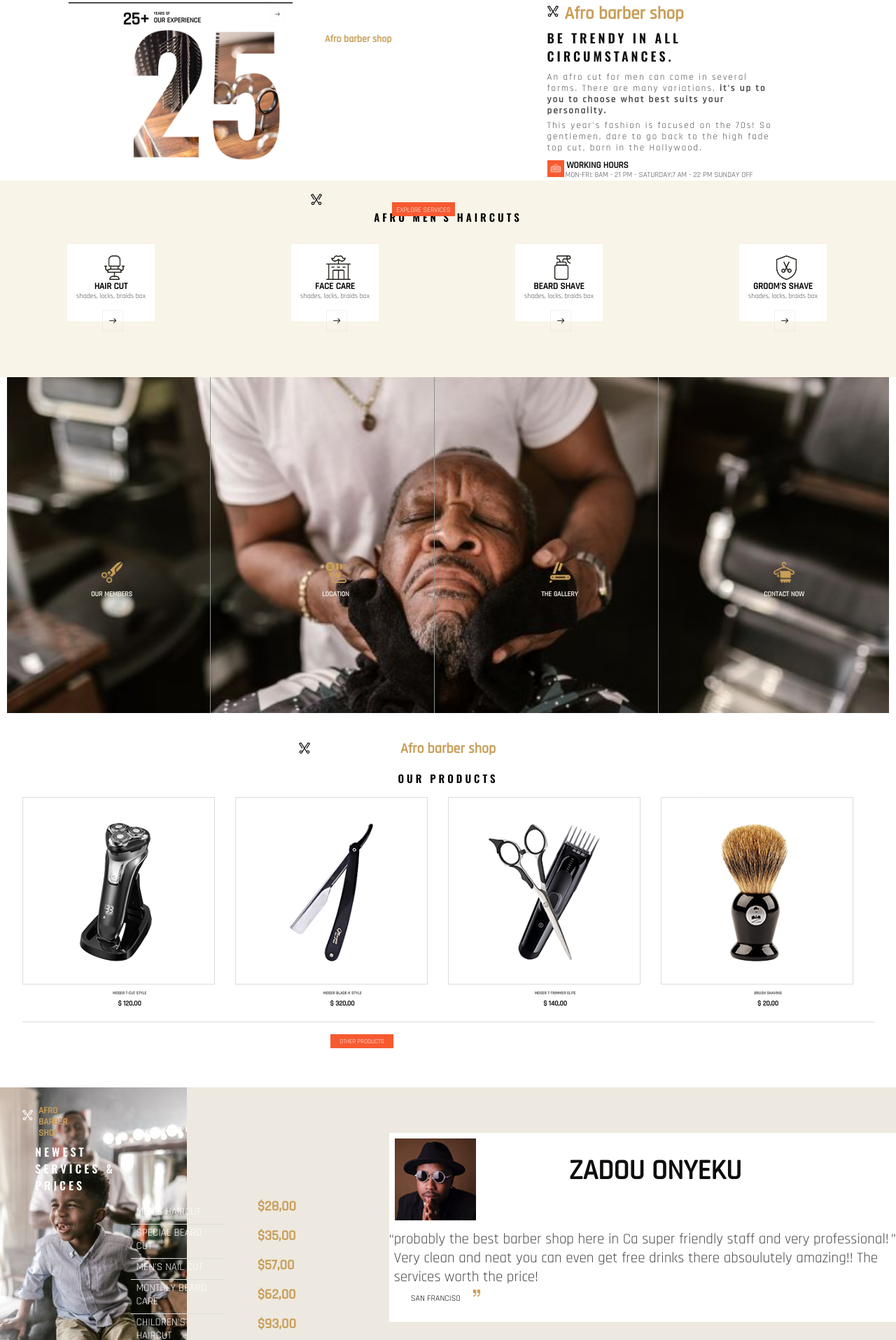
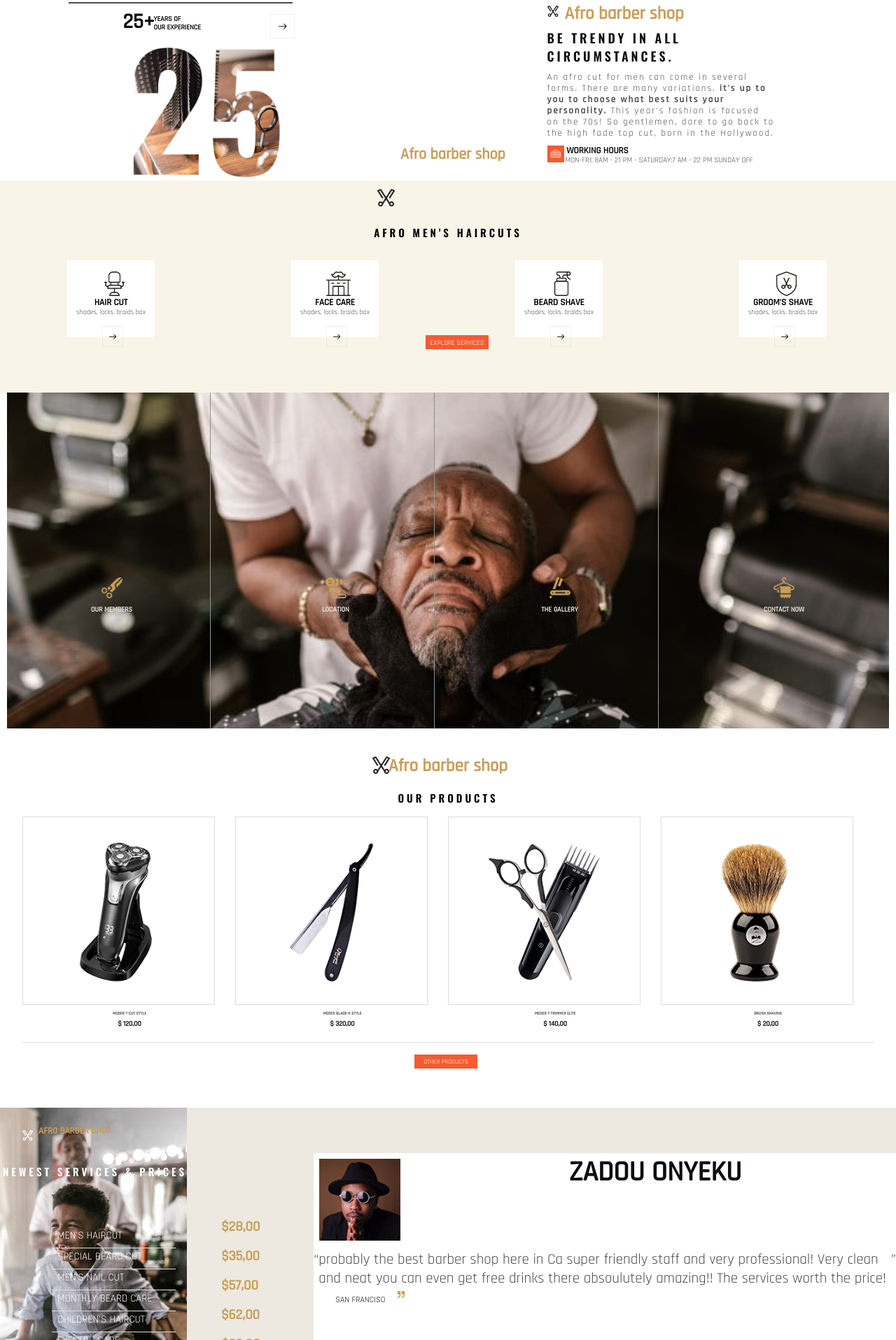
Before and after one commit to ikki-sasa/BarberShop, a plain HTML site: page index.html in a window 1280 px wide. Shown: the part 885-2800 px from the top of the page at 70% size. Drawn offline with nearby package versions, Linux system fonts and the light colour scheme.

Commit message:
modification responsive barber

```diff
--- a/index.html
+++ b/index.html
@@ -78,8 +78,7 @@
               <strong>
                 it's up to you to choose what best suits your
                 personality.</strong>
-            </p>
-            <p>
+
               This year's fashion is focused on the 70s! So gentlemen, dare to
               go back to the high fade top cut, born in the Hollywood.
             </p>
--- a/styles.css
+++ b/styles.css
@@ -997,11 +997,7 @@ Phone version
     margin: 10px 60px;
   }
 
-  /*
-  .section-prices-main-logo {
-    width: 15px;
-    height: 15px;
-  } */
+
   .section-prices-main-logo {
     width: 15px;
     height: 15px;
@@ -1126,15 +1122,6 @@ Phone version
     text-align: center;
   }
 
-  /* .section-services-title {
-    margin: 115px;
-    font-size: 13px;
-    position: absolute;
-    top: 45%;
-    text-align: center;
-} */
-
-
   .btn-section-services a {
     left: 40%;
   }
@@ -1273,7 +1260,125 @@ Phone version
 
 }
 
+
+
 /* Pad  */
+
+@media screen and (min-width: 628px) {
+  .section-upper-img-2 {
+    margin: -40px -23px 0px;
+  }
+
+  .section-about-main-logo {
+    width: 15px;
+    margin: 6px 1px 17px;
+  }
+
+  .section-about-title {
+    margin: -36px 18px;
+    font-size: 15px;
+  }
+
+  .section-about h2 {
+    font-size: 15px;
+  }
+
+  .section-about-p2 {
+    font-size: 10px;
+  }
+
+  .section-about-t-hours {
+    display: contents;
+    font-size: 13px;
+  }
+
+  .section-about-p-hours {
+    font-size: 11px;
+    margin-left: 26px;
+    margin-top: -2px;
+  }
+
+  .section-services-title {
+    margin: 275px 0 0 9em;
+    top: 47%;
+    font-size: 25px;
+  }
+
+  .section-services-main-logo {
+    width: 25px;
+    margin: -16px 13.7em;
+  }
+
+  .section-services-h-title {
+    margin-top: 2em;
+  }
+
+  .btn-section-services button {
+    margin: 3.5rem 13.5rem;
+  }
+
+  .section-products-titles {
+    margin: -40px 77px;
+    font-size: 25px;
+    margin-bottom: auto;
+  }
+
+  .section-products-main-logo {
+    margin: 8px 166px;
+  }
+
+  .btn-section-products {
+    margin-left: -7.5rem;
+  }
+}
+
+@media screen and (min-width: 676px) {
+
+  .box-color {
+    font-size: 30px;
+    margin: -8px -14px -29px;
+  }
+
+  .section-about-p {
+    margin: 0 47px 0 30px;
+    font-size: 10px;
+  }
+
+  .section-upper-img-1 {
+    width: 35px;
+    margin: -45px 0 3em 10em;
+  }
+
+  .section-upper-img-2 {
+    width: 72%;
+    margin: -24px -23px 0px;
+  }
+
+  .section-services-title {
+    margin: 275px 0 0 10em;
+    top: 50.5%;
+    font-size: 25px;
+  }
+
+  .section-services-main-logo {
+    margin: -20px 15.7em;
+  }
+
+  .btn-section-services button {
+    margin: 5.5rem 13.5rem;
+  }
+
+  .section-products-main-logo {
+    width: 25px;
+  }
+
+  .section-products-titles {
+    margin: -40px 77px;
+    font-size: 25px;
+    margin-bottom: auto;
+  }
+}
+
 @media screen and (min-width: 768px) {
   .hero {
     margin-bottom: 3em;
@@ -1325,7 +1430,7 @@ Phone version
   }
 
   .section-upper-img-2 {
-    width: 70%;
+    width: 62%;
     margin: -25px 0 0;
   }
 
@@ -1376,17 +1481,17 @@ Phone version
   }
 
   .section-services-main-logo {
-    width: 16px;
-    margin: -16px 22.8em;
+    width: 25px;
+    margin: -25px 19em;
   }
 
   .section-services-title {
-    margin: 339px;
+    margin: 339px 0 0 12em;
     top: 53%;
   }
 
   .btn-section-services button {
-    margin: 9.5rem 16rem;
+    margin: 10.5rem 16rem;
   }
 
   .container-services .box-1 {
@@ -1407,7 +1512,7 @@ Phone version
   }
 
   .section-products-main-logo {
-    margin: 15px 290px;
+    margin: 1em 23.5em;
   }
 
   .btn-section-products {
@@ -1470,6 +1575,93 @@ Phone version
   }
 }
 
+@media screen and (min-width: 865px) {
+  .section-about-title {
+    margin: -44px 20px;
+  }
+
+  .section-services-title {
+    margin: 339px 0 0 14em;
+    top: 60%;
+  }
+
+  .section-services-main-logo {
+    width: 25px;
+    margin: -25px 22.5em;
+  }
+
+  .btn-section-services button {
+    margin: 14.5rem 16rem;
+  }
+}
+
+@media screen and (min-width: 992px) {
+  .section-services-title {
+    margin: 343px 0 0 16em;
+    top: 69%;
+  }
+
+
+  .section-about-p2 {
+    font-size: 13px;
+  }
+
+  .section-services-main-logo {
+    width: 25px;
+    margin: -25px 26.5em;
+  }
+
+  .btn-section-services button {
+    margin: 19.5rem 17rem;
+  }
+
+  .btn-section-products {
+    margin-left: 4.5rem;
+  }
+
+  .section-products-main-logo {
+    margin: 1em 34.5em;
+  }
+
+  .hair-styles {
+    margin-left: 1em;
+    position: absolute;
+    margin-top: 9em;
+  }
+
+  .prices-services {
+    width: 5%;
+    font-size: 15px;
+    margin-left: -8em;
+    line-height: 2.8em;
+    margin-top: 9em;
+  }
+
+  .pricing h2 {
+    font-size: 15px;
+    margin-left: -155px;
+  }
+
+  .reviews {
+    width: 65%;
+    height: 356px;
+  }
+
+  .reviews-img-face {
+    width: 40%;
+    height: 60%;
+    margin: 8px;
+  }
+
+  .reviews h3 {
+    display: flex;
+    font-size: 60px;
+    position: absolute;
+    left: 65%;
+    margin-top: -5em;
+  }
+}
+
 /* latop/desktop */
 
 @media screen and (min-width: 1024px) {
@@ -1609,6 +1801,90 @@ Phone version
   }
 }
 
+@media screen and (min-width: 1080px) {
+  .section-services-title {
+    margin: 464px;
+    top: 62.5%;
+  }
+
+  .section-services-title {
+    font-size: 22px;
+  }
+
+  .section-services-h-title {
+    margin-top: 3em;
+  }
+
+  .btn-section-services button {
+    margin: 39em 17rem 0;
+  }
+}
+
+@media screen and (min-width: 1180px) {
+  .section-services-title {
+    margin: 464px 0 0 23.5em;
+    top: 69.5%;
+  }
+
+  .section-services-main-logo {
+    width: 16px;
+    margin: -20px 35em;
+  }
+
+  .btn-section-services button {
+    margin: 46em 17rem 0;
+  }
+
+  .btn-section-products button {
+    margin-left: 27rem;
+  }
+
+  .section-products-main-logo {
+    margin: 13px 45em;
+  }
+
+  .section-products-titles {
+    font-size: 25px;
+  }
+
+  .hair-styles {
+    margin-top: 12em;
+  }
+
+  .prices-services {
+    width: 1%;
+    font-size: 15px;
+    margin-left: -3em;
+    line-height: 2.8em;
+    margin-top: 10em;
+  }
+}
+
+@media screen and (max-width: 1300px) {
+  .section-services-title {
+    margin: 464px 0px 0px 26em;
+    top: 78.5%;
+  }
+
+  .section-services-main-logo {
+    width: 25px;
+    margin: -24px 38.5em;
+  }
+
+  .btn-section-services button {
+    margin: 54em 20rem 0;
+  }
+
+  .btn-section-products button {
+    margin-left: 30.5rem;
+  }
+
+  .section-products-main-logo {
+    width: 25px;
+    margin: 8px 50em;
+  }
+}
+
 @media screen and (min-width: 1440px) {
   .hero {
     margin-bottom: 4em;
@@ -1776,7 +2052,7 @@ Phone version
   }
 
   .btn-section-services button {
-    margin: 80em 19rem;
+    margin: 84em 19rem;
   }
 
   .section-shop {
@@ -1836,7 +2112,7 @@ Phone version
 
 
   .btn-section-products button {
-    margin-left: 43rem;
+    margin-left: 34rem;
     width: 150px;
     height: 45px;
     padding: 5px;
@@ -1844,7 +2120,8 @@ Phone version
   }
 
   .hair-styles {
-    margin-left: -25rem;
+    margin-left: 2rem;
+    margin-top: 12em;
   }
 
   /* start of the prices    */
@@ -1976,10 +2253,12 @@ Phone version
   }
 }
 
+
+
 @media screen and (min-width: 1920px) {
 
   .section-services-title {
-    margin: 46rem;
+    margin: 55rem;
     top: 95%;
   }
 
@@ -2000,6 +2279,11 @@ Phone version
     margin: -1em -3em 0px 0px;
     font-size: 50px;
   }
+
+
+  .reviews-img-quotes {
+    margin-left: 81em;
+  }
 }
 
 /* @media querries end */
```
